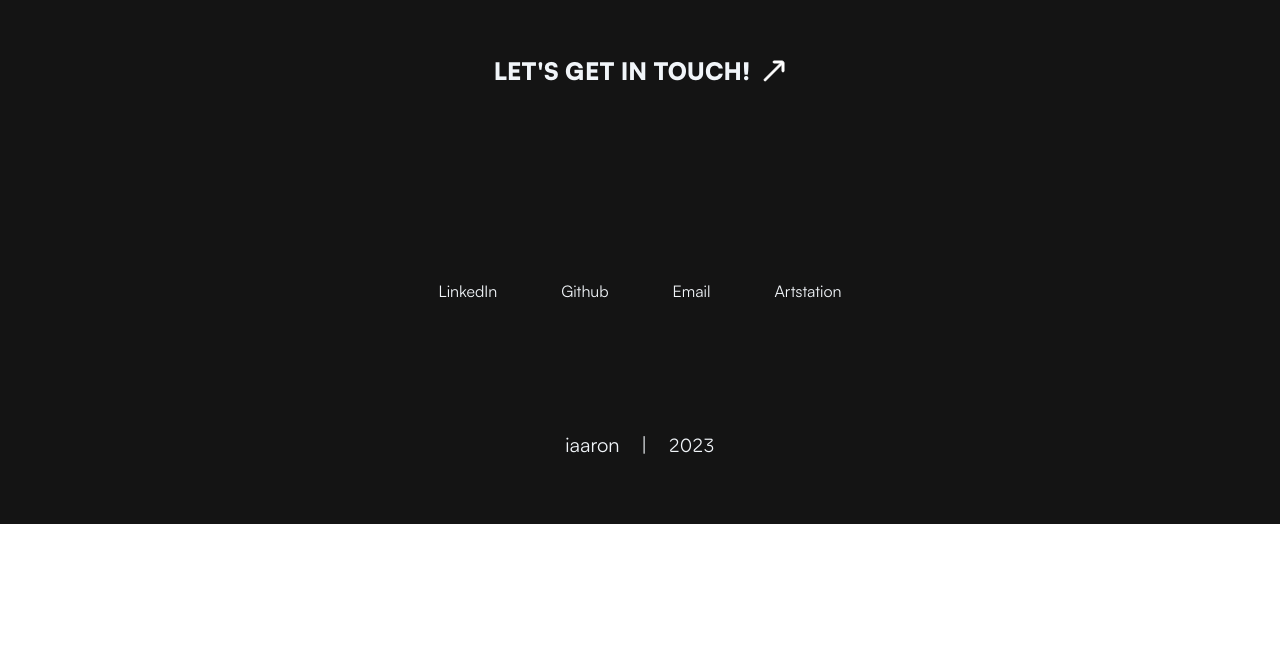
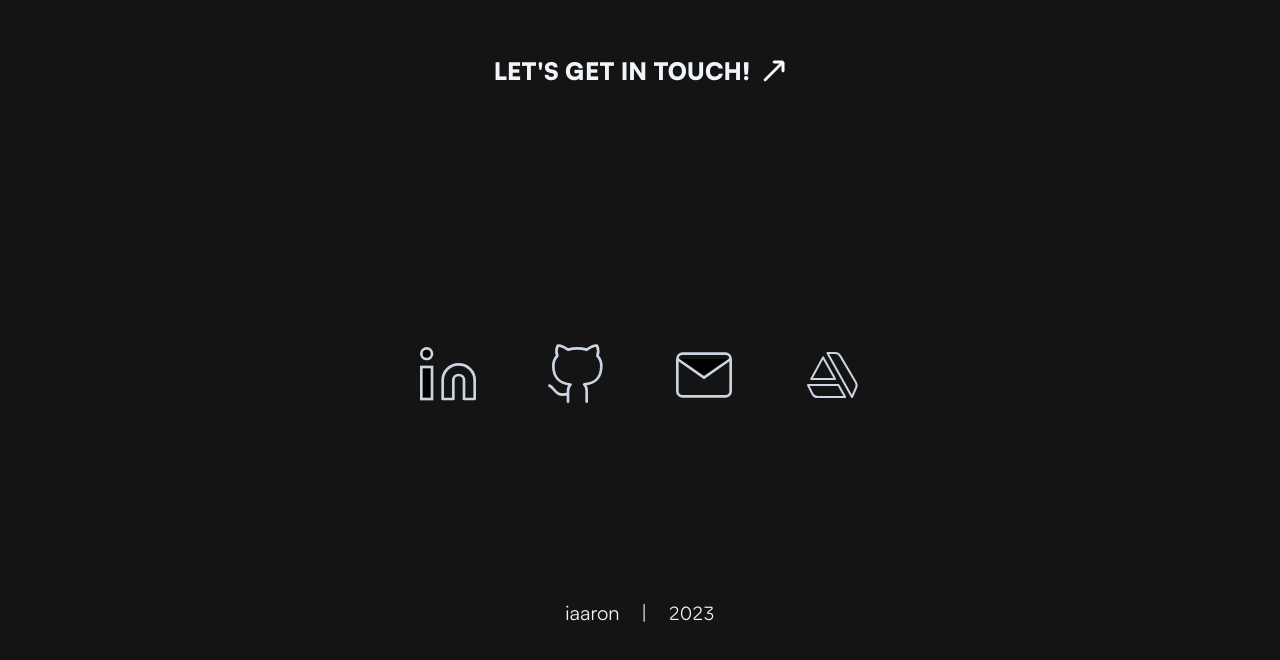
Before and after one commit to iaaron-xyz/portfolio, a React (Vite) app: page / in a window 1280 px wide. Shown: the part 4085-4745 px from the top of the page. Before the commit the page ends 4609 px from the top, so only its background shows below. Built offline with nearby package versions, Linux system fonts and the light colour scheme.

Commit message:
create social icon logos and add to footer

```diff
--- /dev/null
+++ b/src/components/Parts/icons/ArtstationIcon.jsx
@@ -0,0 +1,25 @@
+const GithubIcon = ({ className, h = 48, w = 48 }) => {
+  const pathStyle = {
+    fill: "none",
+    strokeWidth: 1,
+    strokeLinecap: "round",
+    strokeLinejoin: "round",
+  };
+
+  return (
+    <svg
+      xmlns='http://www.w3.org/2000/svg'
+      viewBox='0 0 32 32'
+      width={w}
+      height={h}
+      className={className}
+    >
+      <path
+        style={pathStyle}
+        d='M 13.730469 5 L 26 27 L 27.994141 22.488281 C 28.457141 21.562281 28.410094 20.463078 27.871094 19.580078 L 20.095703 6.4355469 C 19.550703 5.5445469 18.580156 5 17.535156 5 L 13.730469 5 z M 11.511719 7.1777344 L 5.6308594 18 L 17.546875 18 L 11.511719 7.1777344 z M 4 21 L 6.171875 25.341797 C 6.679875 26.357797 7.7175156 27 8.8535156 27 L 22.566406 27 L 19.220703 21 L 4 21 z'
+      ></path>
+    </svg>
+  );
+};
+
+export default GithubIcon;
--- /dev/null
+++ b/src/components/Parts/icons/EmailIcon.jsx
@@ -0,0 +1,26 @@
+const EmailIcon = ({ className, h = 48, w = 48 }) => {
+  const pathStyle = {
+    fill: "none",
+    strokeWidth: 1,
+    strokeLinecap: "round",
+    strokeLinejoin: "round",
+  };
+
+  return (
+    <svg
+      xmlns='http://www.w3.org/2000/svg'
+      width={w}
+      height={h}
+      viewBox='0 0 24 24'
+      className={className}
+    >
+      <path
+        style={pathStyle}
+        d='M4 4h16c1.1 0 2 .9 2 2v12c0 1.1-.9 2-2 2H4c-1.1 0-2-.9-2-2V6c0-1.1.9-2 2-2z'
+      ></path>
+      <polyline points='22,6 12,13 2,6'></polyline>
+    </svg>
+  );
+};
+
+export default EmailIcon;
--- /dev/null
+++ b/src/components/Parts/icons/GithubIcon.jsx
@@ -0,0 +1,25 @@
+const GithubIcon = ({ className, h = 48, w = 48 }) => {
+  const pathStyle = {
+    fill: "none",
+    strokeWidth: 1,
+    strokeLinecap: "round",
+    strokeLinejoin: "round",
+  };
+
+  return (
+    <svg
+      xmlns='http://www.w3.org/2000/svg'
+      width={w}
+      height={h}
+      viewBox='0 0 24 24'
+      className={className}
+    >
+      <path
+        style={pathStyle}
+        d='M9 19c-5 1.5-5-2.5-7-3m14 6v-3.87a3.37 3.37 0 0 0-.94-2.61c3.14-.35 6.44-1.54 6.44-7A5.44 5.44 0 0 0 20 4.77 5.07 5.07 0 0 0 19.91 1S18.73.65 16 2.48a13.38 13.38 0 0 0-7 0C6.27.65 5.09 1 5.09 1A5.07 5.07 0 0 0 5 4.77a5.44 5.44 0 0 0-1.5 3.78c0 5.42 3.3 6.61 6.44 7A3.37 3.37 0 0 0 9 18.13V22'
+      ></path>
+    </svg>
+  );
+};
+
+export default GithubIcon;
--- /dev/null
+++ b/src/components/Parts/icons/LinkedinIcon.jsx
@@ -0,0 +1,27 @@
+const LinkedinIcon = ({ className, h = 48, w = 48 }) => {
+  const pathStyle = {
+    fill: "none",
+    strokeWidth: 1,
+    strokeLinecap: "round",
+    strokeLinejoin: "round",
+  };
+
+  return (
+    <svg
+      xmlns='http://www.w3.org/2000/svg'
+      width={w}
+      height={h}
+      viewBox='0 0 24 24'
+      className={className}
+    >
+      <path
+        style={pathStyle}
+        d='M16 8a6 6 0 0 1 6 6v7h-4v-7a2 2 0 0 0-2-2 2 2 0 0 0-2 2v7h-4v-7a6 6 0 0 1 6-6z'
+      ></path>
+      <rect x='2' y='9' width='4' height='12'></rect>
+      <circle cx='4' cy='4' r='2'></circle>
+    </svg>
+  );
+};
+
+export default LinkedinIcon;
--- a/src/components/layouts/Footer.jsx
+++ b/src/components/layouts/Footer.jsx
@@ -1,4 +1,8 @@
 import LinkPage from "../Parts/LinkPage";
+import GithubIcon from "../Parts/icons/GithubIcon";
+import LinkedinIcon from "../Parts/icons/LinkedinIcon";
+import EmailIcon from "../Parts/icons/EmailIcon";
+import ArtstationIcon from "../Parts/icons/ArtstationIcon";
 
 const Footer = () => {
   return (
@@ -10,33 +14,39 @@
 
 const FooterContent = () => {
   const currentYear = new Date().getFullYear();
+  const iconClasses = "stroke-slate-300 h-48 hover:stroke-white";
   return (
     <>
+      {/* Footer header */}
       <h2 className='text-7xl mb-6 font-satoshiBold'>
         Let&apos;s Work Together!
       </h2>
       <h4 className='text-green-400 text-xl'>Ready to work remotely</h4>
 
+      {/* Call to action */}
       <LinkPage
         text={"LET'S GET IN TOUCH!"}
         iconColor='white'
         extraClasses='my-48 text-2xl'
       />
 
-      <div className='mb-32'>
+      {/* Icons */}
+      <div className='mb-32 flex'>
         <a href='' className='mx-8'>
-          LinkedIn
+          <LinkedinIcon className={iconClasses} h={64} w={64} />
         </a>
         <a href='' className='mx-8'>
-          Github
+          <GithubIcon className={iconClasses} h={64} w={64} />
         </a>
         <a href='' className='mx-8'>
-          Email
+          <EmailIcon className={iconClasses} h={64} w={64} />
         </a>
         <a href='' className='mx-8'>
-          Artstation
+          <ArtstationIcon className={iconClasses} h={64} w={64} />
         </a>
       </div>
+
+      {/* subtext */}
       <div className='text-xl'>
         <span className='mx-4'>iaaron</span> |{" "}
         <span className='mx-4 font-chillaxRegular'>{currentYear}</span>
```
